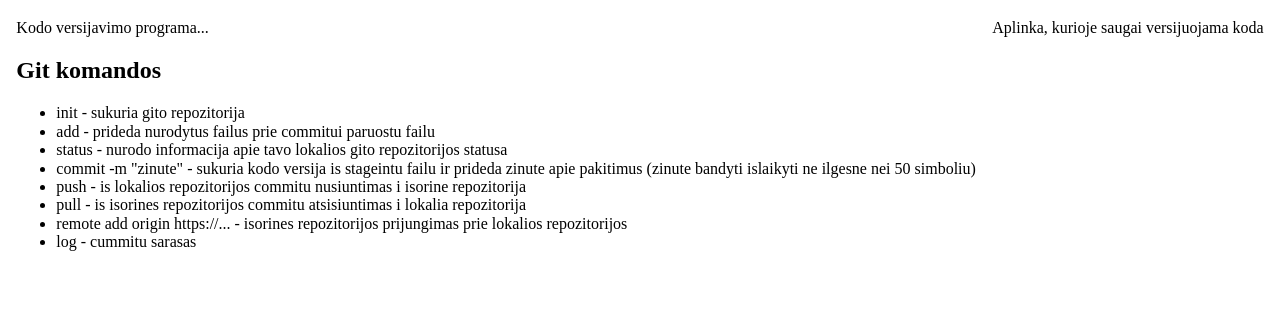
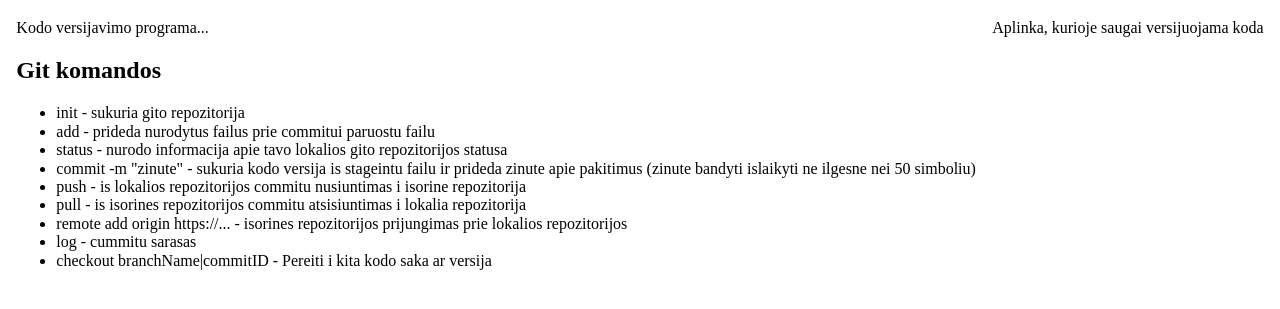
Before and after one commit to OutCoy/testing, a plain HTML site: page index.html in a window 1280 px wide. Shown: the part 61-370 px from the top of the page. Drawn offline with nearby package versions, Linux system fonts and the light colour scheme.

Commit message:
Added git commands

```diff
--- a/index.html
+++ b/index.html
@@ -25,6 +25,7 @@
                 <li>pull - is isorines repozitorijos commitu atsisiuntimas i lokalia repozitorija</li>
                 <li>remote add origin https://... - isorines repozitorijos prijungimas prie lokalios repozitorijos</li>
                 <li>log - cummitu sarasas</li>
+                <li>checkout branchName|commitID - Pereiti i kita kodo saka ar versija</li>
             </ul>
         </section>
         <section id="gitHub">
```
